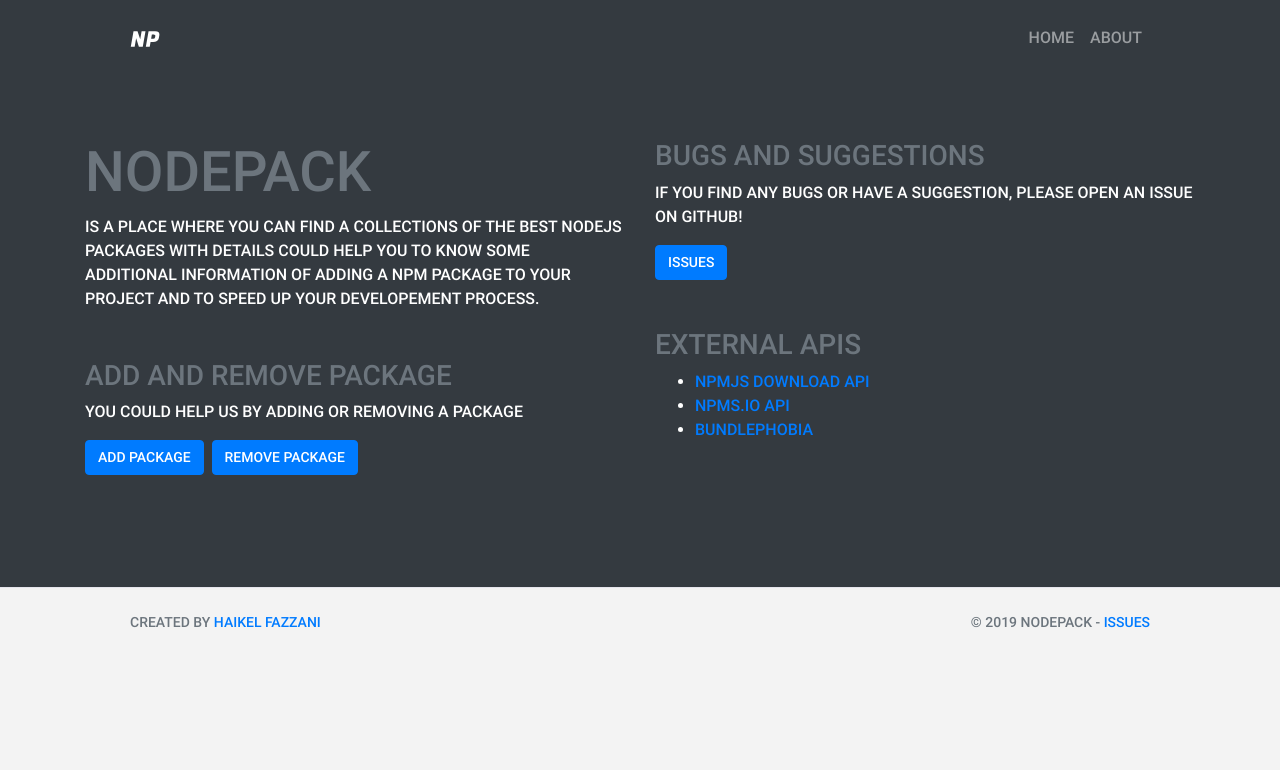
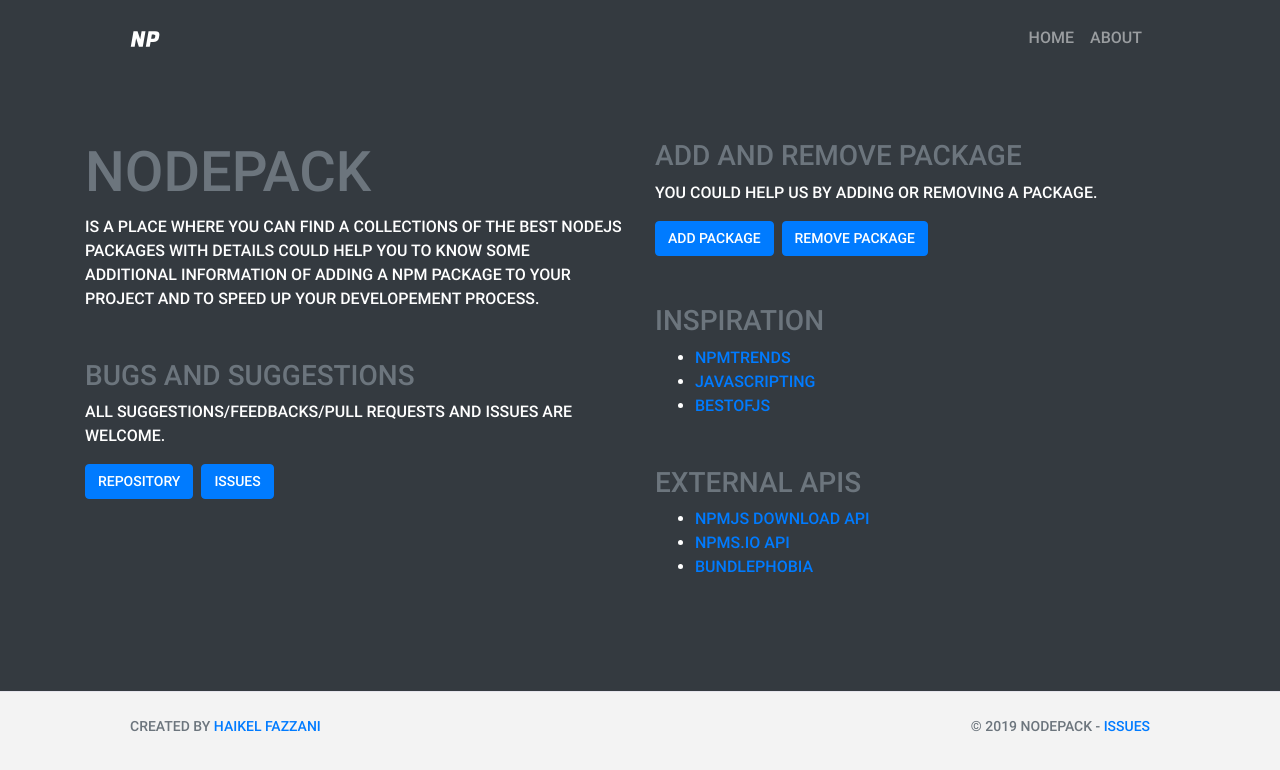
Before and after one commit to haikelfazzani/node-pack, a React (Create React App) app: page /about in a window 1280 px wide. Shown: the top 770 px of the page. Built offline with nearby package versions, Linux system fonts and the light colour scheme; what @haikel/min-captcha would draw is missing.

Commit message:
update app

```diff
--- a/src/containers/Header.js
+++ b/src/containers/Header.js
@@ -7,7 +7,7 @@ export default function Header(props) {
   return (
     <div className="jumbotron text-center w-100">
       <p className="lead text-uppercase display-5 w-50 mx-auto m-0">
-        Amazing Node.js Open Source
+        All Amazing Node.js Open Source
       </p>
       <p className="text-uppercase">frameworks - packages - libraries</p>
 
--- a/src/pages/About.js
+++ b/src/pages/About.js
@@ -24,19 +24,36 @@ export default function About() {
             </div>
 
             <div className="mb-5">
-              <h3 className="text-muted">Add and remove package</h3>
-              <p>You could help us by adding or removing a package</p>
-              <Link to="/add-package" className="btn btn-primary font-s14 mr-2">Add Package</Link>
-              <Link className="btn btn-primary font-s14" to="/remove-package">remove package</Link>
+              <h3 className="text-muted">Bugs and suggestions</h3>
+              <p>all suggestions/feedbacks/pull requests and issues are welcome.</p>
+              <ExternalLink
+                clx="btn btn-primary font-s14 mr-2"
+                link="https://github.com/haikelfazzani/node-pack"
+                text="repository"
+              />
+              <ExternalLink clx="btn btn-primary font-s14" link={githubLink} text="issues" />
             </div>
 
           </div>
 
           <div className="col-md-6">
+
             <div className="mb-5">
-              <h3 className="text-muted">Bugs and suggestions</h3>
-              <p>If you find any bugs or have a suggestion, please open an issue on github!</p>
-              <ExternalLink clx="btn btn-primary font-s14" link={githubLink} text="issues" />
+              <h3 className="text-muted">Add and remove package</h3>
+              <p>You could help us by adding or removing a package.</p>
+              <Link to="/add-package" className="btn btn-primary font-s14 mr-2">Add Package</Link>
+              <Link className="btn btn-primary font-s14" to="/remove-package">remove package</Link>
+            </div>
+
+            <div className="mb-5">
+              <h3 className="text-muted">Inspiration</h3>
+
+              <ul>
+                <li><ExternalLink link="https://www.npmtrends.com" text="npmtrends" /></li>
+                <li><ExternalLink link="https://www.javascripting.com" text="javascripting" /></li>
+                <li><ExternalLink link="https://bestofjs.org" text="bestofjs" /></li>
+              </ul>
+
             </div>
 
 
```
